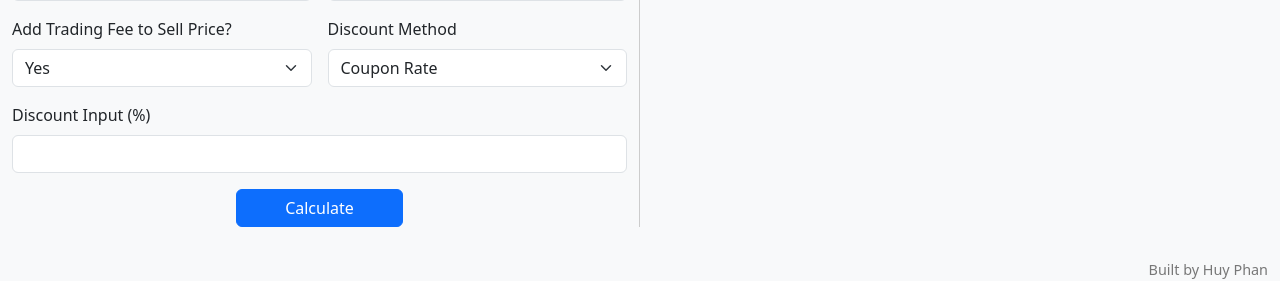
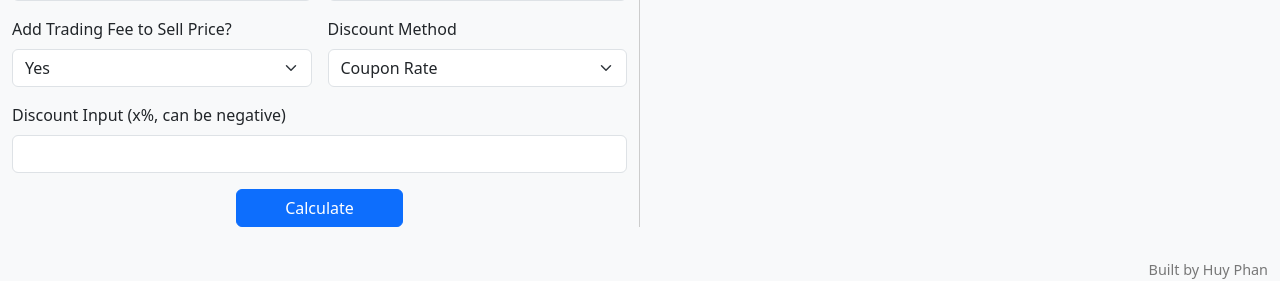
Before and after one commit to Huyphan1515/Fixed-Income-Pricing, a Flask app: page / in a window 1280 px wide. Shown: the part 609-890 px from the top of the page. Run offline with Flask 3, Linux system fonts and the light colour scheme.

Commit message:
Update index.html

```diff
--- a/templates/index.html
+++ b/templates/index.html
@@ -119,7 +119,7 @@
             </select>
           </div>
           <div class="col-12">
-            <label class="form-label">Discount Input (%)</label>
+            <label class="form-label">Discount Input (x%, can be negative)</label>
             <input name="discount_input" type="number" step="0.5" class="form-control" />
           </div>
           <div class="col-12 text-center">
```
